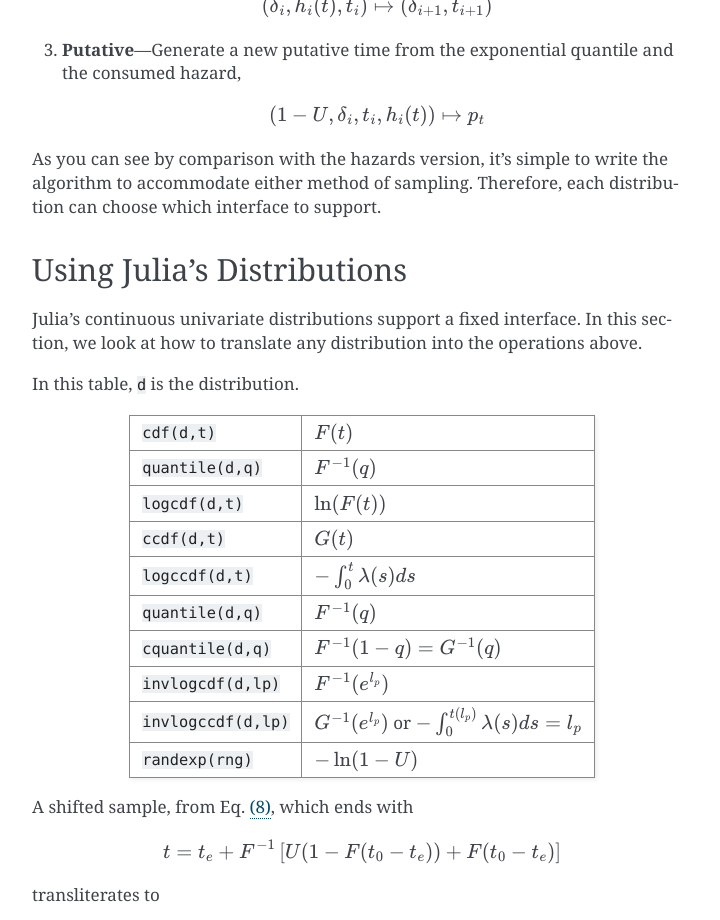
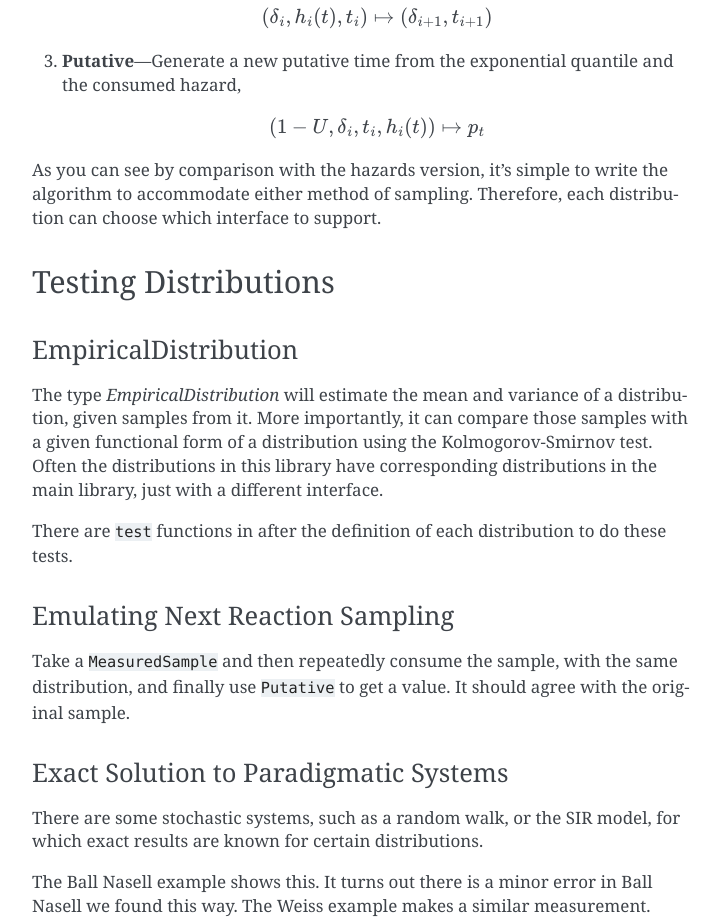
Before and after one commit to adolgert/CTDE.jl, a Sphinx documentation site: the page built from doc/source/distrib.rst, in a window 1280 px wide and 1400 px high, scrolled down 4743 px, cut to the strip 0-920 px from the top of the window. Shown: the whole strip, without its empty margins (388-1108 px from the left). Built offline with Sphinx 7.4.7, drawn with Linux system fonts in a browser that asks for light colours; some of the changed text lies outside the part shown.

Commit message:
Added a section on testing

```diff
--- a/doc/source/distrib.rst
+++ b/doc/source/distrib.rst
@@ -255,6 +255,40 @@ Then the algorithm requires three operations
 As you can see by comparison with the hazards version, it's simple
 to write the algorithm to accommodate either method of sampling.
 Therefore, each distribution can choose which interface to support.
+
+
+
+Testing Distributions
+========================
+
+EmpiricalDistribution
+-------------------------
+The type `EmpiricalDistribution` will estimate the mean and
+variance of a distribution, given samples from it.
+More importantly, it can compare those samples with a given
+functional form of a distribution using the Kolmogorov-Smirnov
+test. Often the distributions in this library have corresponding
+distributions in the main library, just with a different interface.
+
+There are ``test`` functions in after the definition of each
+distribution to do these tests.
+
+Emulating Next Reaction Sampling
+---------------------------------
+Take a ``MeasuredSample`` and then repeatedly consume the sample,
+with the same distribution, and finally use ``Putative``
+to get a value. It should agree with the original sample.
+
+
+Exact Solution to Paradigmatic Systems
+----------------------------------------
+There are some stochastic systems, such as a random walk,
+or the SIR model, for which exact results are known for
+certain distributions.
+
+The Ball Nasell example shows this. It turns out there
+is a minor error in Ball Nasell we found this way.
+The Weiss example makes a similar measurement.
 
 
 Using Julia's Distributions
```
Also changed, not shown: other parts of doc/source/distrib.rst (+1 -1 lines).
